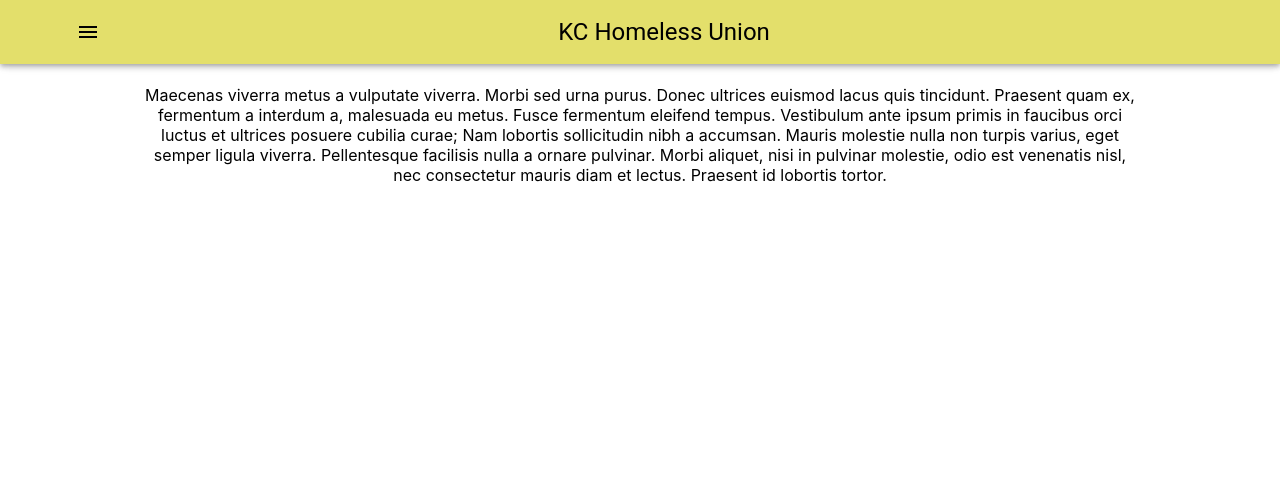
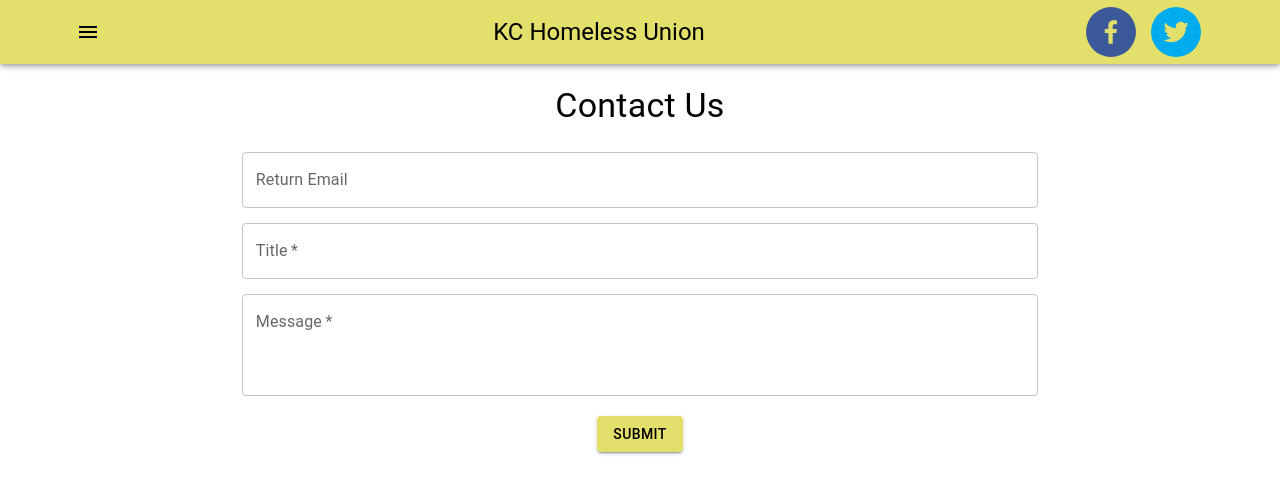
Before and after one commit to Kansas-City-Homeless-Union/Kansas-City-Homeless-Union.github.io, a React (Create React App) app: page /contact in a window 1280 px wide. Shown: the top 494 px of the page. Built offline with nearby package versions, Linux system fonts and the light colour scheme.

Commit message:
nav bar icons, contact form

```diff
--- a/src/App.css
+++ b/src/App.css
@@ -1,8 +1,9 @@
 .App {
   text-align: center;
+  margin-bottom: 25px;
 }
 
-.App-logo {
+/* .App-logo {
   height: 40vmin;
   pointer-events: none;
 }
@@ -35,4 +36,4 @@
   to {
     transform: rotate(360deg);
   }
-}
+} */
--- a/src/components/Contact/Contact.tsx
+++ b/src/components/Contact/Contact.tsx
@@ -1,18 +1,74 @@
-import React from "react";
+import { Button, TextField, Typography } from "@mui/material";
+import React, { useState } from "react";
 
 const Contact = () => {
-  // contact form, don't forget return email, copy over from apc-web
+  const [formData, setFormData] = useState({
+    title: "",
+    message: "",
+    email: "",
+  });
+
+  const handleChange = (e: { target: { name: string; value: string } }) => {
+    setFormData({
+      ...formData,
+      [e.target.name]: e.target.value,
+    });
+  };
+
   return (
     <div>
-      Maecenas viverra metus a vulputate viverra. Morbi sed urna purus. Donec
-      ultrices euismod lacus quis tincidunt. Praesent quam ex, fermentum a
-      interdum a, malesuada eu metus. Fusce fermentum eleifend tempus.
-      Vestibulum ante ipsum primis in faucibus orci luctus et ultrices posuere
-      cubilia curae; Nam lobortis sollicitudin nibh a accumsan. Mauris molestie
-      nulla non turpis varius, eget semper ligula viverra. Pellentesque
-      facilisis nulla a ornare pulvinar. Morbi aliquet, nisi in pulvinar
-      molestie, odio est venenatis nisl, nec consectetur mauris diam et lectus.
-      Praesent id lobortis tortor.
+      <div>
+        <form name="contact" method="post">
+          <input type="hidden" name="form-name" value="contact" />
+          <header>
+            <Typography variant="h4" style={{ marginBottom: 25 }}>
+              Contact Us
+            </Typography>
+          </header>
+          <div
+            style={{
+              display: "flex",
+              flexDirection: "column",
+              gap: 15,
+              width: "80%",
+              margin: "auto",
+            }}
+          >
+            <TextField
+              label="Return Email"
+              placeholder="Your Email"
+              name="email"
+              value={formData.email}
+              onChange={handleChange}
+            />
+            <TextField
+              label="Title"
+              placeholder="Subject"
+              name="title"
+              value={formData.title}
+              onChange={handleChange}
+              required
+            />
+            <TextField
+              name="message"
+              label="Message"
+              placeholder="Your message here..."
+              value={formData.message}
+              onChange={handleChange}
+              rows={3}
+              multiline
+              required
+            />
+          </div>
+          <Button
+            type="submit"
+            variant="contained"
+            style={{ marginTop: 20, color: "black" }}
+          >
+            Submit
+          </Button>
+        </form>
+      </div>
     </div>
   );
 };
--- a/src/components/Homepage/Homepage.tsx
+++ b/src/components/Homepage/Homepage.tsx
@@ -2,8 +2,9 @@ import React from "react";
 import { Typography, Box } from "@mui/material";
 import { contactLinks, demandStyle } from "./Homepage.styles";
 // import ResponsiveContainer from "../ResponsiveContainer/ResponsiveContainer";
-import ImgWithCaption from "../../ImgWithCaption/ImgWithCaption";
+import ImgWithCaption from "../ImgWithCaption/ImgWithCaption";
 import stopTheSweepRally from "./stopTheSweepRally.jpg";
+import { determineTextWidth } from "../../utils/determineTextWidth";
 
 const Homepage = () => {
   // turn contact into a footer?
@@ -16,18 +17,24 @@ const Homepage = () => {
           alt="KCHU later Qadhafi speaking to KC Mayor Quinton Lucas"
           width={500}
         /> */}
-      <Typography style={{ marginBottom: 20 }}>
-        Some kind of short mission statement here. Safe, affordable housing for
-        all, etc. Lorem ipsum dolor sit amet, consectetur adipiscing elit.
-        Nullam in tortor dolor. Integer sodales tincidunt faucibus. Lorem ipsum
-        dolor sit amet, consectetur adipiscing elit.
-      </Typography>
       <ImgWithCaption
         src={stopTheSweepRally}
         caption=""
         alt="Stop the Sweep Rally at City Hall"
         styleOverride={{ maxHeight: 350, maxWidth: "90%", marginBottom: 15 }}
       />
+      <Typography
+        style={{
+          margin: "auto",
+          marginBottom: 20,
+          width: determineTextWidth(window.innerWidth),
+        }}
+      >
+        Some kind of short mission statement here. Safe, affordable housing for
+        all, etc. Lorem ipsum dolor sit amet, consectetur adipiscing elit.
+        Nullam in tortor dolor. Integer sodales tincidunt faucibus. Lorem ipsum
+        dolor sit amet, consectetur adipiscing elit.
+      </Typography>
       <div>
         <Typography variant="h4">OUR DEMANDS</Typography>
         <Typography variant="h6" style={demandStyle}>
@@ -43,25 +50,7 @@ const Homepage = () => {
           Demand 4
         </Typography>
       </div>
-      {/* <List sx={{ listStyleType: "disc", border: "3px solid black" }}>
-          <ListSubheader
-            sx={{
-              fontWeight: 700,
-              lineHeight: "24px",
-              fontSize: "16px",
-              color: "black",
-            }}
-          >
-            Search Help
-          </ListSubheader>
-          <ListItem sx={{ display: "list-item" }}>
-            Double check your spelling
-          </ListItem>
-          <ListItem sx={{ display: "list-item" }}>
-            Your search may have been removed or is not yet in the system
-          </ListItem>
-        </List> */}
-      <Box style={{ display: "flex", flexDirection: "column" }}>
+      {/* <Box style={{ display: "flex", flexDirection: "column" }}>
         <Typography variant="h6" style={{ marginTop: 20 }}>
           Contact
         </Typography>
@@ -74,7 +63,7 @@ const Homepage = () => {
         <a href="mailto:example@gmail.com" style={contactLinks}>
           and other people we want our demands being made to
         </a>
-      </Box>
+      </Box> */}
     </Box>
   );
 };
--- a/src/components/NavBar/NavBar.tsx
+++ b/src/components/NavBar/NavBar.tsx
@@ -11,6 +11,7 @@ import {
 import MenuIcon from "@mui/icons-material/Menu";
 import { Link } from "react-router-dom";
 import { link } from "./NavBar.styles";
+import { SocialIcon } from "react-social-icons";
 
 const Navbar = () => {
   const [anchorElNav, setAnchorElNav] = useState<any>(null);
@@ -76,6 +77,20 @@ const Navbar = () => {
             <Typography style={{ margin: "auto" }} variant="h5">
               KC Homeless Union
             </Typography>
+            <SocialIcon
+              url="https://www.facebook.com/kchomelessunion"
+              target="_blank"
+              style={{ marginRight: 15 }}
+            />
+            <SocialIcon
+              url="https://twitter.com/kchomelessunion"
+              target="_blank"
+              style={{ marginRight: 15 }}
+            />
+            {/* <SocialIcon
+              url="https://instagram.com/kchomelessunion"
+              target="_blank"
+            /> */}
           </Toolbar>
         </Container>
       </AppBar>
--- a/src/components/Resources/Resources.tsx
+++ b/src/components/Resources/Resources.tsx
@@ -8,7 +8,9 @@ import {
 import React from "react";
 import ResourceCard from "../ResourceCard/ResourceCard";
 
-// housing, food, clothes, healthcare, mental health
+const accordionStyle = {
+  marginBottom: 20,
+};
 
 const Resources = () => {
   // card with links, don't put raw phone numbers/emails up
@@ -17,7 +19,7 @@ const Resources = () => {
       <Typography variant="h4" style={{ marginBottom: 25 }}>
         Resources
       </Typography>
-      <Accordion>
+      <Accordion style={accordionStyle}>
         <AccordionSummary expandIcon={<ExpandMore />}>
           <Typography>Housing</Typography>
         </AccordionSummary>
@@ -42,7 +44,7 @@ const Resources = () => {
           />
         </AccordionDetails>
       </Accordion>
-      <Accordion>
+      <Accordion style={accordionStyle}>
         <AccordionSummary expandIcon={<ExpandMore />}>
           <Typography>Food</Typography>
         </AccordionSummary>
@@ -61,7 +63,7 @@ const Resources = () => {
           />
         </AccordionDetails>
       </Accordion>
-      <Accordion>
+      <Accordion style={accordionStyle}>
         <AccordionSummary expandIcon={<ExpandMore />}>
           <Typography>Clothes</Typography>
         </AccordionSummary>
@@ -80,7 +82,7 @@ const Resources = () => {
           />
         </AccordionDetails>
       </Accordion>
-      <Accordion>
+      <Accordion style={accordionStyle}>
         <AccordionSummary expandIcon={<ExpandMore />}>
           <Typography>Healthcare</Typography>
         </AccordionSummary>
@@ -93,7 +95,7 @@ const Resources = () => {
           />
         </AccordionDetails>
       </Accordion>
-      <Accordion>
+      <Accordion style={accordionStyle}>
         <AccordionSummary expandIcon={<ExpandMore />}>
           <Typography>Mental Health</Typography>
         </AccordionSummary>
--- a/src/components/WhoWeAre/WhoWeAre.tsx
+++ b/src/components/WhoWeAre/WhoWeAre.tsx
@@ -4,7 +4,9 @@ import ResponsiveContainer from "../ResponsiveContainer/ResponsiveContainer";
 import kchuCityHall from "./kchuCityHall.jpg";
 import bothMayorQs from "./bothMayorQs.png";
 import stopTheSweepRally from "./stopTheSweepRally.jpg";
-import ImgWithCaption from "../../ImgWithCaption/ImgWithCaption";
+import ImgWithCaption from "../ImgWithCaption/ImgWithCaption";
+
+const textMargin = { marginBottom: 10 };
 
 const WhoWeAre = () => {
   return (
@@ -13,23 +15,33 @@ const WhoWeAre = () => {
         Who We Are
       </Typography>
       <ResponsiveContainer>
-        <ImgWithCaption
-          src={stopTheSweepRally}
-          caption="Stop the Sweep Rally at City Hall"
-        />
         <div>
-          <Typography style={{ marginBottom: 10 }}>
+          <Typography style={textMargin}>
             Give the history of the organization on this page. Tell the story.
             Nulla ullamcorper tellus eu porttitor tincidunt. Maecenas et felis
             sapien. Cras mattis lectus nisi, at consequat tortor dapibus a.
             Phasellus mattis commodo erat, eu placerat libero aliquam in.
           </Typography>
-          <Typography>
+          <Typography style={textMargin}>
             Maecenas viverra metus a vulputate viverra. Morbi sed urna purus.
             Donec ultrices euismod lacus quis tincidunt. Praesent quam ex,
             fermentum a interdum a, malesuada eu metus.
           </Typography>
+          <Typography style={textMargin}>
+            Vivamus felis nisi, gravida sit amet porttitor eget, egestas nec
+            justo. Suspendisse eu quam a justo vulputate mattis sed at diam.
+            Mauris molestie dapibus elit, vitae imperdiet elit porttitor eget.
+            Sed vel sapien mattis, suscipit urna vel, pretium nunc. Mauris
+            dapibus mattis mollis. Nulla ullamcorper tellus eu porttitor
+            tincidunt. Maecenas et felis sapien. Cras mattis lectus nisi, at
+            consequat tortor dapibus a. Phasellus mattis commodo erat, eu
+            placerat libero aliquam in.
+          </Typography>
         </div>
+        <ImgWithCaption
+          src={stopTheSweepRally}
+          caption="Stop the Sweep Rally at City Hall"
+        />
       </ResponsiveContainer>
       <Typography style={{ marginBottom: 25 }}>
         Phasellus mollis, ligula ut hendrerit lobortis, nisl urna hendrerit
@@ -44,6 +56,10 @@ const WhoWeAre = () => {
         libero aliquam in.
       </Typography>
       <ResponsiveContainer>
+        <ImgWithCaption
+          src={bothMayorQs}
+          caption="Mayor Qadhafi speaking to Mayor Quinton Lucas"
+        />
         <Typography>
           Aenean tristique orci purus, sit amet rhoncus nunc placerat a. In non
           est sed diam dapibus cursus a at ante. Donec fringilla urna iaculis
@@ -53,10 +69,6 @@ const WhoWeAre = () => {
           tincidunt. Fusce tempus posuere quam, sollicitudin vestibulum augue
           egestas eu. In sit amet elementum purus.
         </Typography>
-        <ImgWithCaption
-          src={bothMayorQs}
-          caption="Mayor Qadhafi speaking to Mayor Quinton Lucas"
-        />
       </ResponsiveContainer>
       <ResponsiveContainer>
         <Typography>
--- /dev/null
+++ b/src/utils/determineTextWidth.ts
@@ -0,0 +1,13 @@
+// for text that isn't inside a managed container already
+export const determineTextWidth = (screenWidth: number) => {
+  if (screenWidth > 1000) {
+    return "50%";
+  }
+  if (screenWidth > 700) {
+    return "75%";
+  }
+  if (screenWidth > 500) {
+    return "85%";
+  }
+  return "100%";
+};
```
Also changed, not shown: src/components/ImgWithCaption/ImgWithCaption.tsx (renamed from src/ImgWithCaption/ImgWithCaption.tsx).
